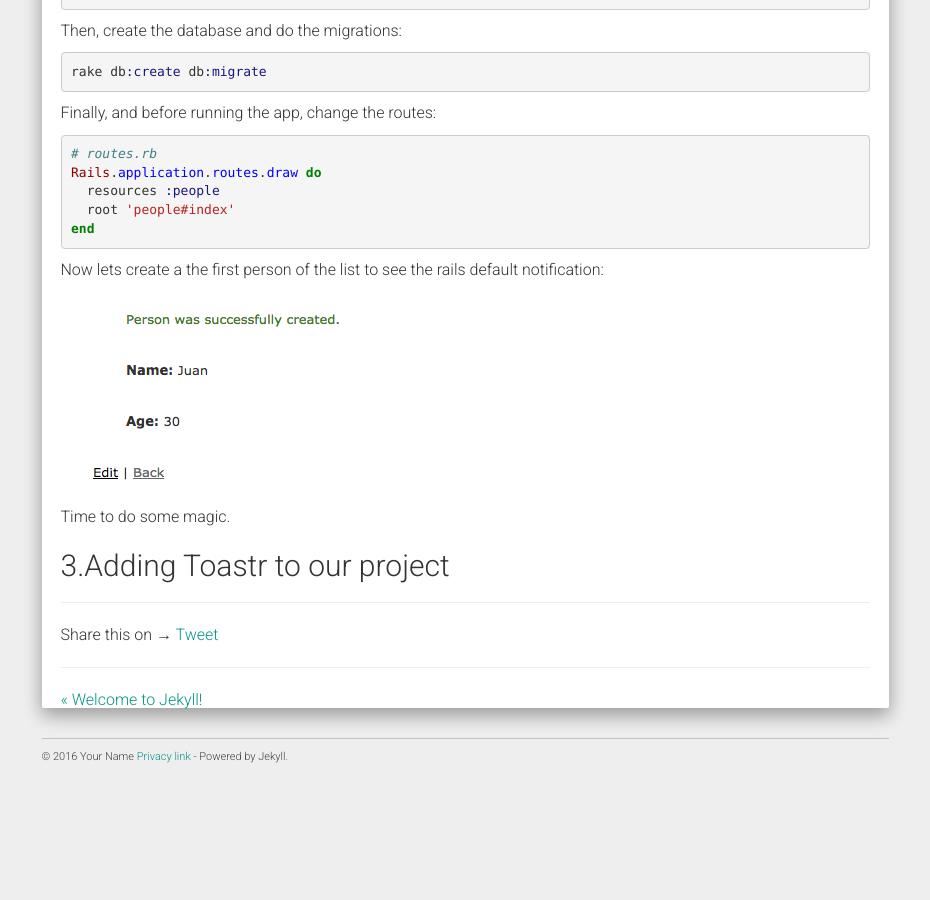
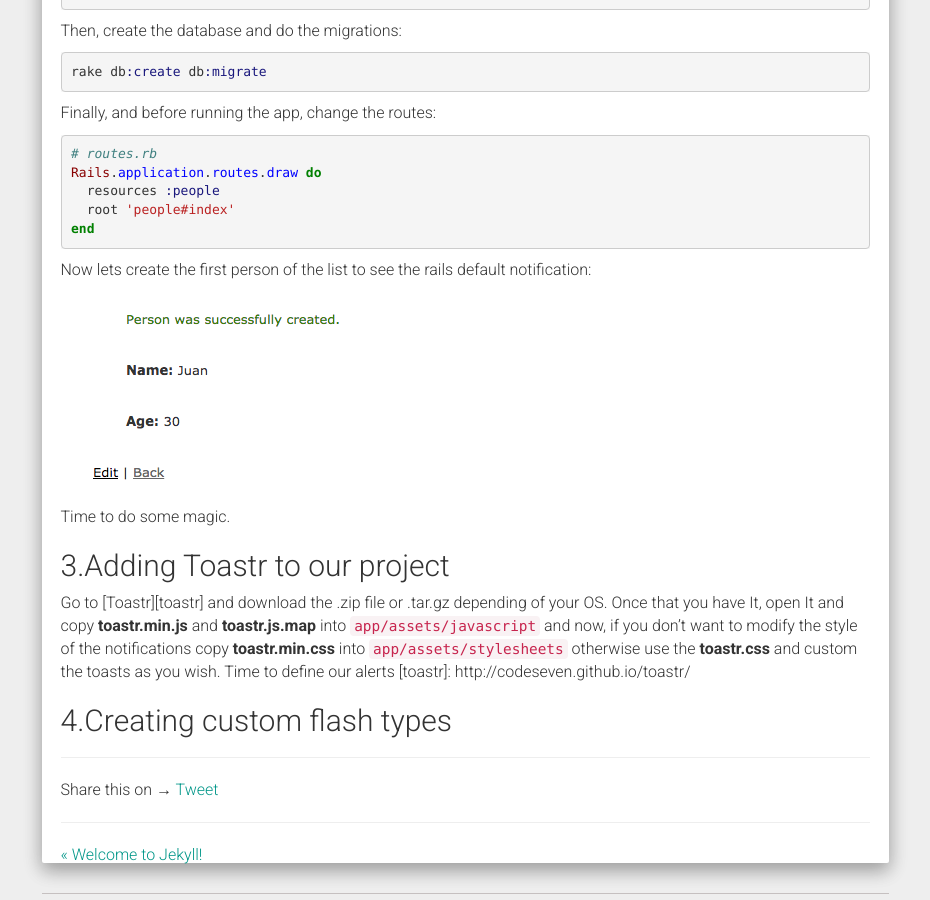
Before and after one commit to ftovaro/ftovaro.github.io, a Jekyll site: the page built from _posts/2016-11-19-custom-flash-notifications-with-bootstrap.md, in a window 1280 px wide and 900 px high, scrolled down 1192 px. Shown: the whole window, without its empty margins (321-1251 px from the left). Built offline with Jekyll 4.4.1, drawn with Linux system fonts in a browser that asks for light colours; nearby versions of some CDN libraries; comment, search, counter and statistics services are not loaded; before the commit the page ends 1984 px from its top, so only the background shows below that.

Commit message:
1. Adding toastr to project

```diff
--- a/_posts/2016-11-19-custom-flash-notifications-with-bootstrap.md
+++ b/_posts/2016-11-19-custom-flash-notifications-with-bootstrap.md
@@ -2,7 +2,7 @@
 layout: post
 title:  "Custom Rails flash notification with Toastr"
 date:   2016-11-19 13:50:39
-categories: ruby, rails, bootstrap, notification, flash, toast
+categories: ruby, rails, bootstrap, notification, flash, toast, alerts
 ---
 <h1>Custom Rails flash notification with Toastr</h1>
 
@@ -41,7 +41,14 @@ Rails.application.routes.draw do
   root 'people#index'
 end
 {% endhighlight %}
-  Now lets create a the first person of the list to see the rails default notification:
+  Now lets create the first person of the list to see the rails default notification:
   ![my alternate text](/assets/ugly-noti.png)
   Time to do some magic.
 <h2>3.Adding Toastr to our project </h2>
+  Go to [Toastr][toastr] and download the .zip file or .tar.gz depending of your OS. Once that you have It,
+  open It and copy <strong>toastr.min.js</strong> and <strong>toastr.js.map</strong> into `app/assets/javascript`
+  and now, if you don't want to modify the style of the notifications copy <strong>toastr.min.css</strong> into
+  `app/assets/stylesheets` otherwise use the <strong>toastr.css</strong> and custom the toasts as you wish.
+  Time to define our alerts
+  [toastr]:      http://codeseven.github.io/toastr/
+<h2>4.Creating custom flash types </h2>
```
Also changed, not shown: 1 other file.
